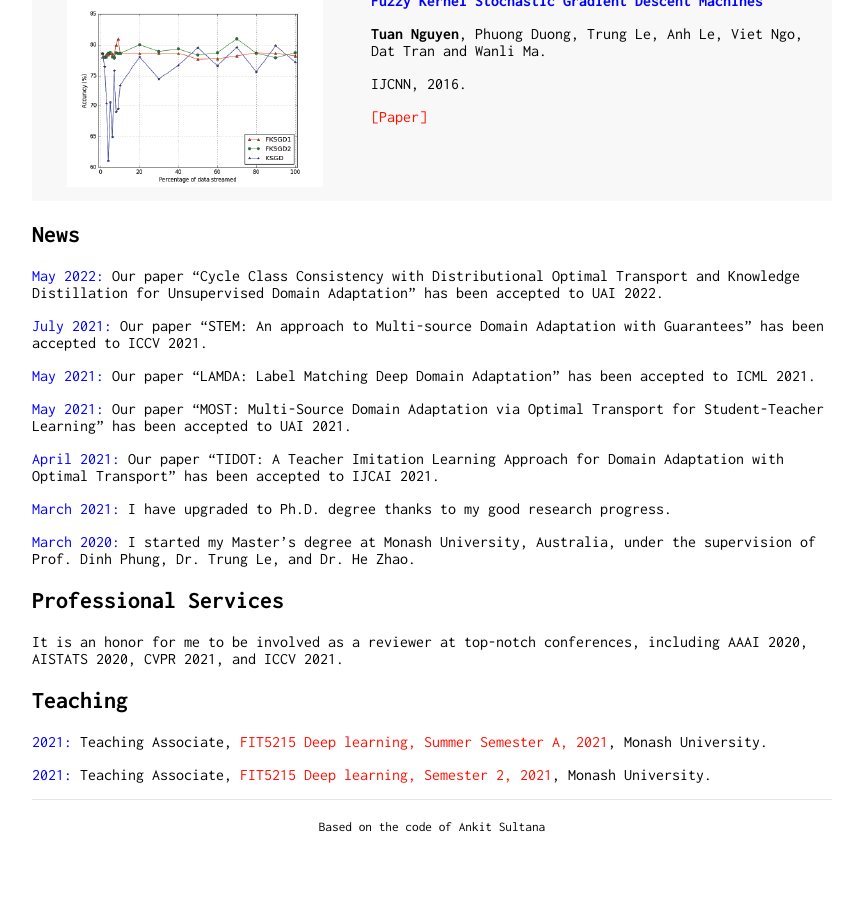
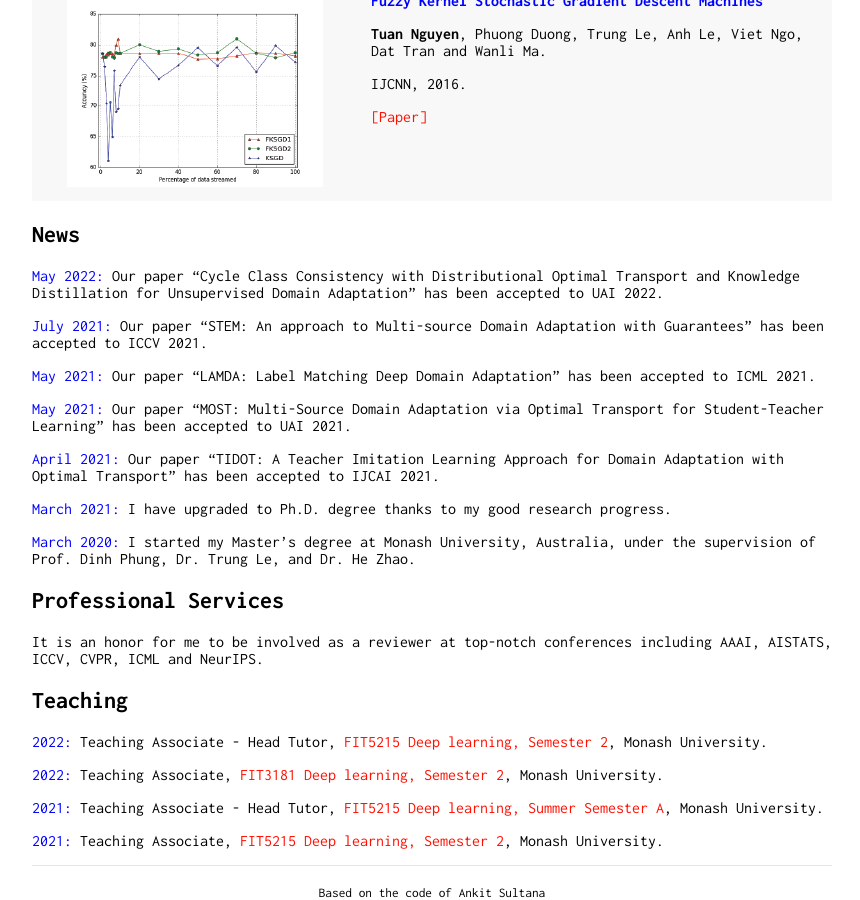
Before and after one commit to tuanrpt/tuanrpt.github.io, a Jekyll site: the page built from index.md, in a window 1280 px wide and 900 px high, scrolled down 2475 px. Shown: the whole window, without its empty margins (208-1068 px from the left). Built offline with Jekyll 4.4.1, drawn with Linux system fonts in a browser that asks for light colours; our own code applies the rules of GitHub Pages for plain Markdown files; before the commit the page ends 3309 px from its top, so only the background shows below that; some of the changed text lies outside the part shown.

Commit message:
update Publications and Teaching

```diff
--- a/index.md
+++ b/index.md
@@ -128,6 +128,7 @@ I’m eager to have interesting conversations and collaboration with you. I can
 
 
 
+
 ## News
 <span style="color:blue">May 2022:</span> Our paper "Cycle Class Consistency with Distributional Optimal Transport and Knowledge Distillation for Unsupervised Domain Adaptation" has been accepted to UAI 2022.
 
@@ -145,10 +146,14 @@ I’m eager to have interesting conversations and collaboration with you. I can
 
 ## Professional Services
 
-It is an honor for me to be involved as a reviewer at top-notch conferences, including AAAI 2020, AISTATS 2020, CVPR 2021, and ICCV 2021.
+It is an honor for me to be involved as a reviewer at top-notch conferences including AAAI, AISTATS, ICCV, CVPR, ICML and NeurIPS.
 
 ## Teaching
 
-<span style="color:blue">2021:</span> Teaching Associate, [FIT5215 Deep learning, Summer Semester A, 2021](https://handbook.monash.edu/2021/units/FIT5215), Monash University.
+<span style="color:blue">2022:</span> Teaching Associate - Head Tutor, [FIT5215 Deep learning, Semester 2](https://handbook.monash.edu/2022/units/FIT5215), Monash University.
 
-<span style="color:blue">2021:</span> Teaching Associate, [FIT5215 Deep learning, Semester 2, 2021](https://handbook.monash.edu/2021/units/FIT5215), Monash University.
+<span style="color:blue">2022:</span> Teaching Associate, [FIT3181 Deep learning, Semester 2](https://handbook.monash.edu/2022/units/FIT3181), Monash University.
+
+<span style="color:blue">2021:</span> Teaching Associate - Head Tutor, [FIT5215 Deep learning, Summer Semester A](https://handbook.monash.edu/2021/units/FIT5215), Monash University.
+
+<span style="color:blue">2021:</span> Teaching Associate, [FIT5215 Deep learning, Semester 2](https://handbook.monash.edu/2021/units/FIT5215), Monash University.
```
Also changed, not shown: other parts of index.md (+3 -3 lines), imgs/tuan_profile.jpg, 2 other files.
